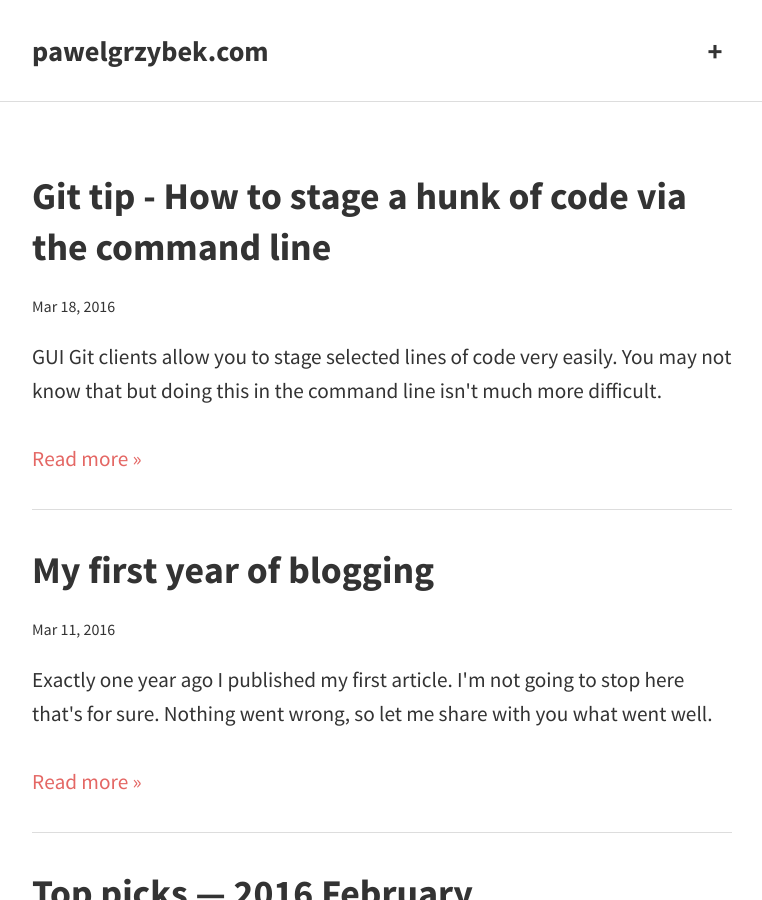
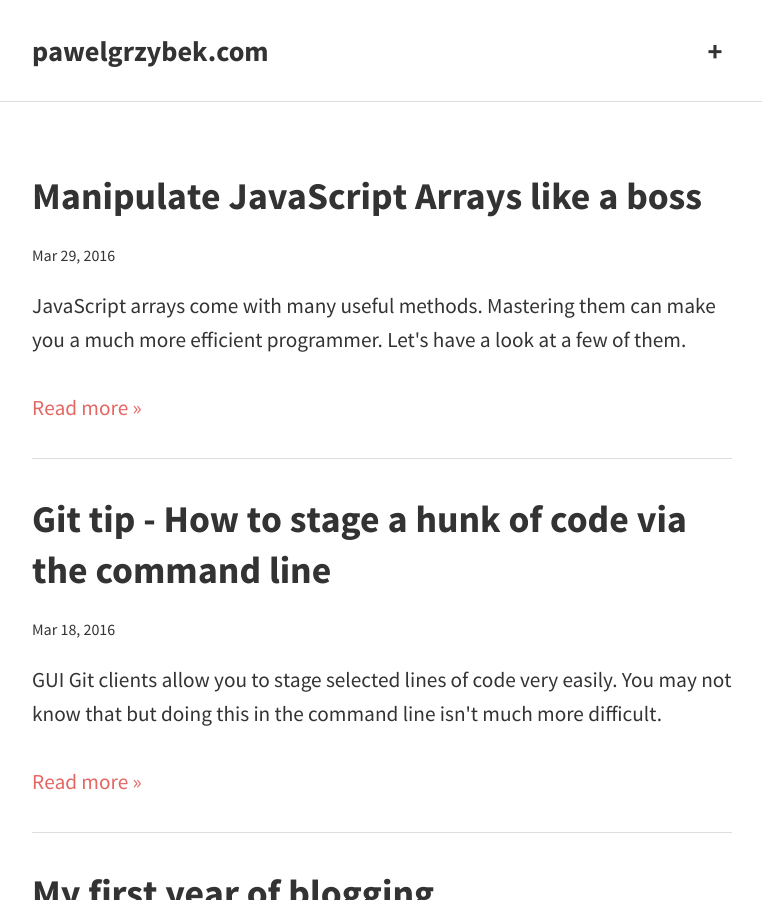
Before and after one commit to kimruddock/pawelgrzybek.github.io, a Jekyll site: the page built from index.html, in a window 1280 px wide and 900 px high. Shown: the whole window, without its empty margins (258-1020 px from the left). Built offline with Jekyll 4.4.1, drawn with Linux system fonts in a browser that asks for light colours; the list of posts is cut into pages by our own code; some of the changed text lies outside the part shown.

Commit message:
New post: Manipulate JavaScript Arrays like a boss

````diff
--- a/_drafts/manipulate-javascript-arrays-like-a-boss.md
+++ b/_posts/2016-03-29-manipulate-javascript-arrays-like-a-boss.md
@@ -44,7 +44,7 @@ console.log(numbersNew);
 
 ## Filter values in an array
 
-What if we would like to create a new array based on an already existing one, but simultaneously remove all the elements that are smaller than 5? Easy, right? Write a quick loop, an if statement, and push the result to a new collection. Yes, you are right, it does the job, but let me introduce you to the [`Array.prototype.filter()`](https://developer.mozilla.org/en-US/docs/Web/JavaScript/Reference/Global_Objects/Array/filter) method. It works in a very similar way to `map()`, but the callback function, instead of returning a modified element, returns a boolean value that dictates if the element should be added to the new array (`true`) or not (`false`). Compared to map, filter doesn't guarantee that the length of the new array is the same as the source array. Time for some examples. Again, the first one using a `for` loop and the second one using the `filter()` method.
+What if we would like to create a new array based on an already existing one, but simultaneously remove all the elements that are smaller than 5? Easy, right? Write a quick loop, an if statement, and push the result to a new collection. Yes, you are right, it does the job, but let me introduce you to the [`Array.prototype.filter()`](https://developer.mozilla.org/en-US/docs/Web/JavaScript/Reference/Global_Objects/Array/filter) method. It works in a very similar way to `map()`, but the callback function, instead of returning a modified element, returns a boolean value that dictates if the element should be added to the new array (`true`) or not (`false`). Compared to map, `filter` doesn't guarantee that the length of the new array is the same as the source array. Time for some examples. Again, the first one using a `for` loop and the second one using the `filter()` method.
 
 ```js
 var numbers = [2, 5, 8];
@@ -170,7 +170,7 @@ console.log(numbersNew);
 
 ## I hope this helped you out
 
-When I learned these three methods I had one of those 'WOW' moments and I wanted to use them everywhere. However you should be aware about the lack of support for these features in Internet Explorer 8 and older. I hope you don't need to support these browsers anymore, but if you have to [es5-shim](https://github.com/kriskowal/es5-shim/) covers you.
+When I learned these three methods I had one of those "WOW" moments and I wanted to use them everywhere. However you should be aware about the lack of support for these features in Internet Explorer 8 and older. I hope you don't need to support these browsers anymore, but if you have to [es5-shim](https://github.com/kriskowal/es5-shim/) covers you.
 
 Mattias Petter Johansson and his [Fun Fun Function](https://www.youtube.com/channel/UCO1cgjhGzsSYb1rsB4bFe4Q/feed) YouTube channel is a good place to visit if you would like a deeper explanation of [filter()](https://youtu.be/BMUiFMZr7vk) and [map()](https://youtu.be/bCqtb-Z5YGQ). Subscribe to it and wait for new episodes every Monday morning!
 
````
Also changed, not shown: other parts of _posts/2016-03-29-manipulate-javascript-arrays-like-a-boss.md (+2 -2 lines).
